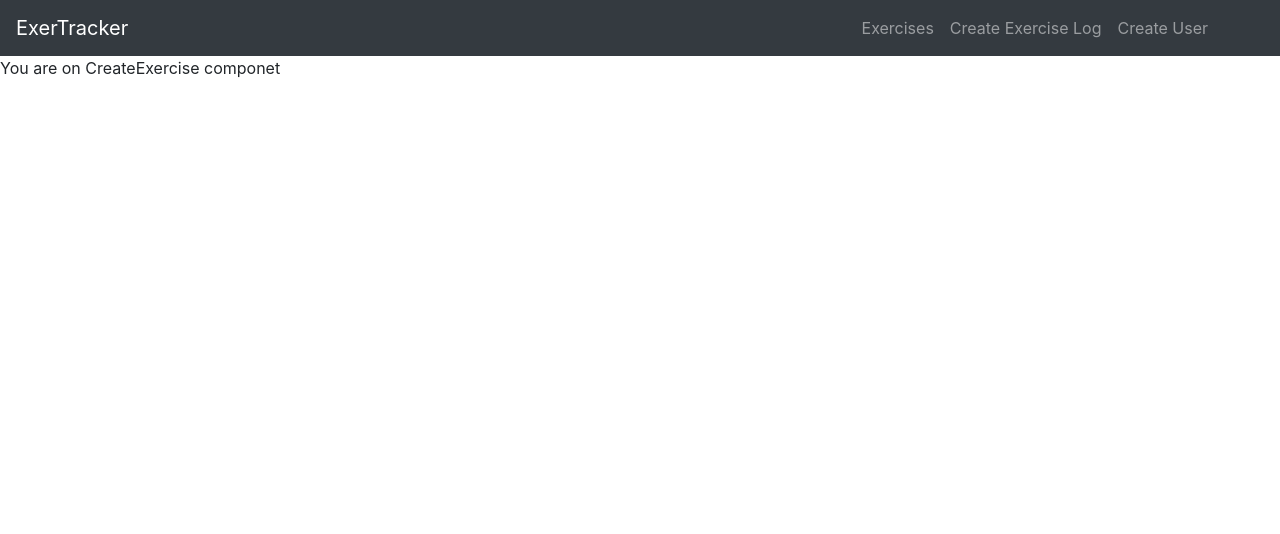
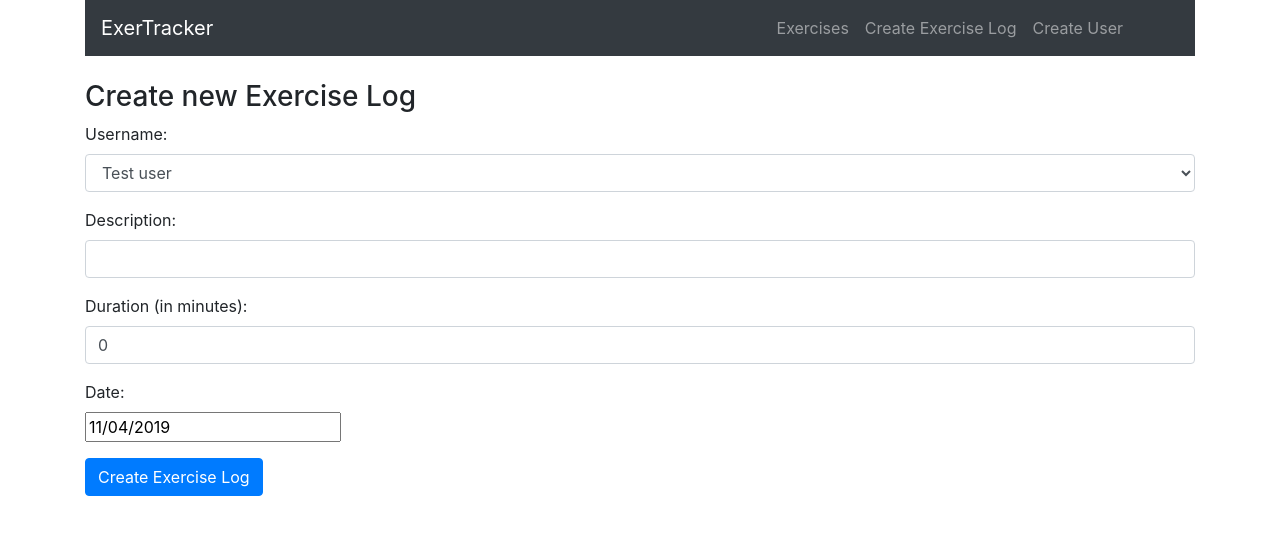
Before and after one commit to Daggron/exercise-tracker, a React (Create React App) app: page /create in a window 1280 px wide. Shown: the top 534 px of the page. Built offline with nearby package versions, Linux system fonts and the light colour scheme.

Commit message:
Added create-exercise component

```diff
--- a/package.json
+++ b/package.json
@@ -7,6 +7,7 @@
     "bootstrap": "^4.3.1",
     "express-session": "^1.17.0",
     "react": "^16.11.0",
+    "react-datepicker": "^2.9.6",
     "react-dom": "^16.11.0",
     "react-router-dom": "^5.1.2",
     "react-scripts": "3.2.0"
--- a/src/App.js
+++ b/src/App.js
@@ -10,12 +10,14 @@
 function App() {
   return (
    <Router>
-     <Navbar />
-     <Route path="/" exact component={ExerciseList} />
-     <Route path="/edit/:id" component={EditExercise} />
-     <Route path="/create" component={CreateExercise} />
-     <Route path="/user" component={CreateUser} />
-
+     <div className="container">
+        <Navbar />
+        <br/>
+        <Route path="/" exact component={ExerciseList} />
+        <Route path="/edit/:id" component={EditExercise} />
+        <Route path="/create" component={CreateExercise} />
+        <Route path="/user" component={CreateUser} />
+     </div>
    </Router>
   );
 }
--- a/src/components/create-exercise.components.jsx
+++ b/src/components/create-exercise.components.jsx
@@ -1,12 +1,132 @@
 import React from 'react';
+import DatePicker from 'react-datepicker'
+import 'react-datepicker/dist/react-datepicker.css'
 
 export default class CreateExercise extends React.Component{
+    constructor(props){
+        super(props);
+        this.state={
+            username:'',
+            description:'',
+            duration:0,
+            date: new Date(),
+            users:[]
+        }
+
+        this.changeDate = this.changeDate.bind(this);
+        this.changeDuration = this.changeDuration.bind(this);
+        this.changeUsername = this.changeUsername.bind(this);
+        this.changedDescription = this.changedDescription.bind(this);
+        this.handleSubmitForm = this.handleSubmitForm.bind(this);
+    }
+
+
+    componentDidMount(){
+        this.setState({
+            users:['Test user'],
+            username:'test user'
+        })
+    }
+
+    changeUsername(e){
+        console.log(e.target.value)
+        this.setState({
+            username:e.target.value
+        });
+    }
+
+    changedDescription(e){
+        this.setState({
+            description:e.target.value
+        });
+    }
+
+    changeDuration(e){
+        this.setState({
+            duration:e.target.value
+        });
+    }
+
+    changeDate(date){
+        this.setState({
+            date:date
+        });
+    }
+
+    handleSubmitForm(e){
+
+        e.preventDefault();
+
+        const exercise = {
+            username:this.state.username,
+            description:this.state.description,
+            duration:this.state.duration,
+            date:this.state.date
+        }
+
+        console.log(exercise);
+
+        window.location = '/';
+    }
+
     render(){
         return(
             <div>
-                <p>
-                    You are on CreateExercise componet
-                </p>
+                <h3>
+                    Create new Exercise Log
+                </h3>
+                <form onSubmit={this.handleSubmitForm}>
+
+                    <div className="form-group">
+                        <label>Username: </label>
+                        <select ref="userInput"
+                            required
+                            className="form-control"
+                            value={this.state.username}
+                            onChange={this.changeUsername.bind(this)}>
+                            {
+                                this.state.users.map(function(user) {
+                                return <option
+                                    key={user}
+                                    value={user}>{user}
+                                    </option>;
+                                })
+                            }
+                        </select>
+                    </div>
+                    <div className="form-group">
+                        <label>Description: </label>
+                        <input  type="text"
+                            required
+                            className="form-control"
+                            value={this.state.description}
+                            onChange={this.changedDescription.bind(this)}
+                            />
+                     </div>
+                     <div className="form-group">
+                        <label>Duration (in minutes): </label>
+                        <input
+                            type="text"
+                            className="form-control"
+                            value={this.state.duration}
+                            onChange={this.changeDuration}
+                            />
+                     </div>
+                    <div className="form-group">
+                        <label>Date: </label>
+                        <div>
+                            <DatePicker
+                            selected={this.state.date}
+                            onChange={this.changeDate}
+                            />
+                        </div>
+                     </div>
+
+                     <div className="form-group">
+                        <input type="submit" value="Create Exercise Log" className="btn btn-primary" />
+                     </div>
+
+                </form>
             </div>
         )
     }
```
